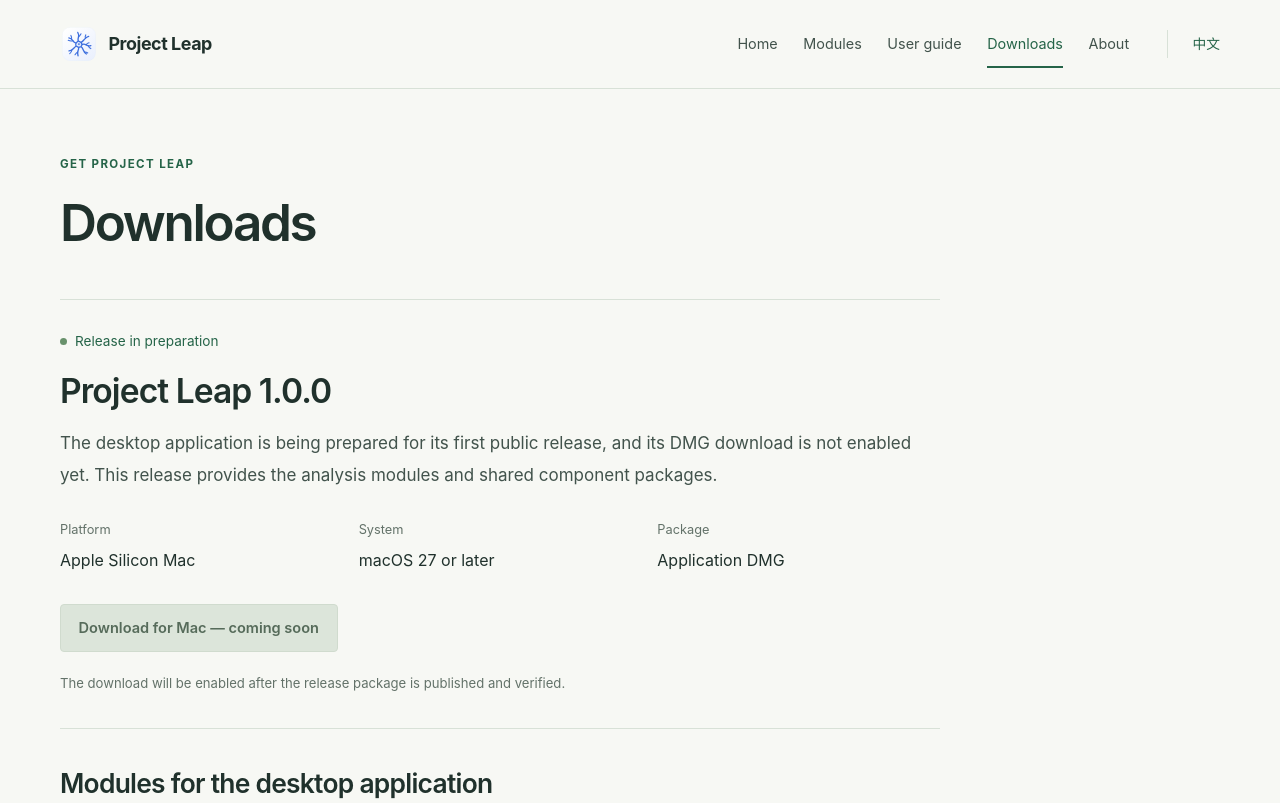
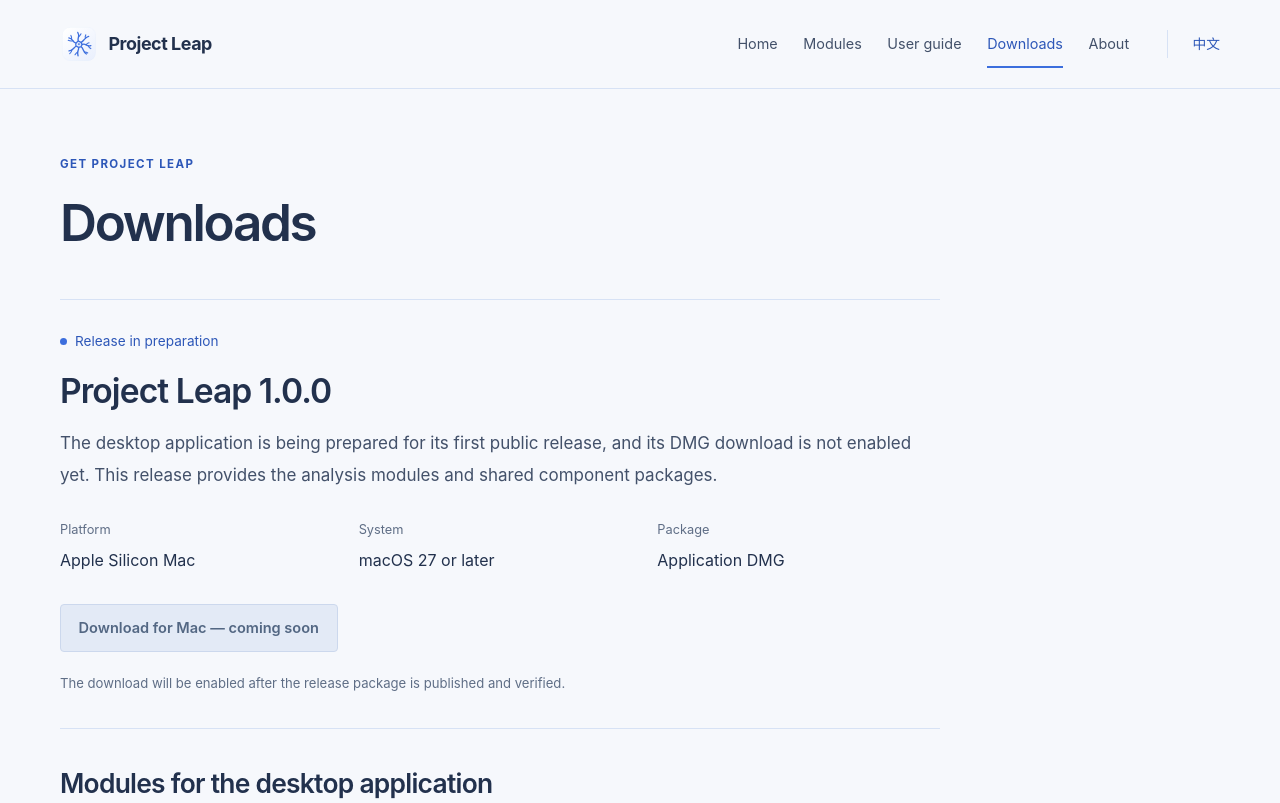
Before and after one commit to DingchengWang/Project-Leap, a plain HTML site: page docs/site/en/downloads/index.html in a window 1280 px wide. Shown: the top 803 px of the page. Drawn offline with Linux system fonts and the light colour scheme.

Commit message:
Match the website theme to the Project Leap blue icon

```diff
--- a/docs/site-content/assets/site.css
+++ b/docs/site-content/assets/site.css
@@ -1,15 +1,16 @@
 /* Project Leap: local, static, and deliberately quiet. */
 :root {
   color-scheme: light;
-  --paper: #f7f8f4;
+  --paper: #f6f8fc;
   --white: #fff;
-  --ink: #20312c;
-  --body: #42534c;
-  --muted: #637269;
-  --green: #256448;
-  --green-dark: #164d34;
-  --tint: #eaf0e8;
-  --rule: #d8e1d7;
+  --ink: #22314d;
+  --body: #43516a;
+  --muted: #5f6e86;
+  --blue: #3c6edd;
+  --blue-text: #2d57b8;
+  --blue-dark: #244b9f;
+  --tint: #eaf0fd;
+  --rule: #d7e2f5;
   --width: 1160px;
   font-family: -apple-system, BlinkMacSystemFont, "Segoe UI", "Noto Sans", "PingFang SC", "Microsoft YaHei", sans-serif;
   font-synthesis: none;
@@ -19,11 +20,11 @@
 * { box-sizing: border-box; }
 html { scroll-padding-top: 2rem; }
 body { margin: 0; background: var(--paper); color: var(--body); font-size: 17px; line-height: 1.75; }
-a { color: var(--green); text-decoration-thickness: 1px; text-underline-offset: 4px; }
-a:hover { color: var(--green-dark); }
+a { color: var(--blue-text); text-decoration-thickness: 1px; text-underline-offset: 4px; }
+a:hover { color: var(--blue-dark); }
 button, a { -webkit-tap-highlight-color: transparent; }
 button { font: inherit; }
-:focus-visible { outline: 3px solid #4a8365; outline-offset: 5px; border-radius: 2px; }
+:focus-visible { outline: 3px solid var(--blue); outline-offset: 5px; border-radius: 2px; }
 img { max-width: 100%; height: auto; }
 h1, h2, h3, h4 { color: var(--ink); line-height: 1.25; font-weight: 600; }
 h1 { font-size: clamp(2.35rem, 4.1vw, 3.9rem); letter-spacing: -.045em; }
@@ -39,12 +40,12 @@ strong { font-weight: 600; color: var(--ink); }
 .brand img { width: 38px; height: 38px; }
 .main-nav { display: flex; gap: 1.6rem; margin-left: auto; align-items: center; font-size: .9rem; }
 .main-nav a { text-decoration: none; color: var(--body); padding: .6rem 0; }
-.main-nav a:hover, .main-nav a[aria-current="page"] { color: var(--green); }
-.main-nav a[aria-current="page"] { box-shadow: 0 2px var(--green); }
+.main-nav a:hover, .main-nav a[aria-current="page"] { color: var(--blue-text); }
+.main-nav a[aria-current="page"] { box-shadow: 0 2px var(--blue); }
 .language-switch { white-space: nowrap; font-size: .86rem; text-decoration: none; border-left: 1px solid var(--rule); padding: .15rem 0 .15rem 1.5rem; }
 .menu-toggle { display: none; }
 .site-main { width: min(var(--width), calc(100% - 64px)); margin: auto; min-height: 65vh; }
-.eyebrow { font-size: .72rem; font-weight: 700; letter-spacing: .12em; color: var(--green); margin-bottom: 1.5rem; }
+.eyebrow { font-size: .72rem; font-weight: 700; letter-spacing: .12em; color: var(--blue-text); margin-bottom: 1.5rem; }
 .hero { display: grid; grid-template-columns: minmax(0, 1fr) 270px; gap: 4.5rem; align-items: center; padding: 86px 0 80px; }
 .hero-copy h1 { margin: 0 0 1.7rem; max-width: 820px; }
 .hero-copy > p:not(.eyebrow):not(.release-line) { font-size: 1.15rem; line-height: 1.8; max-width: 710px; }
@@ -55,11 +56,11 @@ strong { font-weight: 600; color: var(--ink); }
 .hero-symbol span { font-size: .8rem; color: var(--muted); }
 .actions { display: flex; align-items: center; gap: 1.7rem; flex-wrap: wrap; margin: 1.6rem 0; }
 .button { display: inline-flex; justify-content: center; align-items: center; gap: 1.6rem; min-height: 48px; padding: .7rem 1.1rem; font-size: .91rem; font-weight: 600; text-decoration: none; border: 1px solid transparent; border-radius: 4px; line-height: 1.4; }
-.button.primary { background: var(--green); color: white; }
-.button.primary:hover { background: var(--green-dark); }
-.button.secondary { border-color: #b8c8b9; color: var(--green-dark); background: transparent; }
+.button.primary { background: var(--blue); color: white; }
+.button.primary:hover { background: var(--blue-dark); }
+.button.secondary { border-color: #b7c8e8; color: var(--blue-text); background: transparent; }
 .button.secondary:hover { background: var(--tint); }
-.button:disabled, .button:disabled:hover { background: #dce5da; border-color: #d0dbce; color: #566b5a; cursor: not-allowed; }
+.button:disabled, .button:disabled:hover { background: #e3eaf6; border-color: #ccd8ed; color: #536783; cursor: not-allowed; }
 .text-link { font-size: .93rem; font-weight: 550; text-decoration: none; }
 .text-link span { margin-left: .35rem; }
 .text-link:hover { text-decoration: underline; }
@@ -70,7 +71,7 @@ strong { font-weight: 600; color: var(--ink); }
 .section-heading h2 { margin: 0 0 2.5rem; }
 .module-list { margin-bottom: 5rem; }
 .module-row { display: grid; grid-template-columns: 110px 1fr; gap: 2rem; padding: 2.5rem 0; border-top: 1px solid var(--rule); }
-.module-number { font-size: 2rem; color: #4d705b; font-weight: 300; letter-spacing: -.04em; padding-top: 1.2rem; }
+.module-number { font-size: 2rem; color: #526e9e; font-weight: 300; letter-spacing: -.04em; padding-top: 1.2rem; }
 .module-row h3 { margin: .25rem 0 1rem; font-size: 1.65rem; }
 .module-row p:not(.module-version) { max-width: 810px; margin-bottom: 1rem; }
 .module-version { color: var(--muted); font-size: .75rem; margin: 0; }
@@ -79,7 +80,7 @@ strong { font-weight: 600; color: var(--ink); }
 .workflow-section > div > p:last-child { font-size: 1rem; }
 .workflow-steps { margin: 0; padding-left: 1.7rem; }
 .workflow-steps li { padding-left: .6rem; padding-bottom: 1.5rem; font-size: 1rem; }
-.workflow-steps li::marker { color: var(--green); font-weight: 600; }
+.workflow-steps li::marker { color: var(--blue-text); font-weight: 600; }
 .workflow-steps strong, .workflow-steps span { display: block; }
 .workflow-steps span { margin-top: .4rem; }
 .closing-row { border-top: 1px solid var(--rule); display: flex; align-items: center; justify-content: space-between; gap: 3rem; padding: 3.5rem 0 4.5rem; }
@@ -96,10 +97,10 @@ strong { font-weight: 600; color: var(--ink); }
 .prose h4 { font-size: 1.05rem; margin: 1.5rem 0 .6rem; }
 .prose ul, .prose ol { padding-left: 1.5rem; margin: .8rem 0 1.4rem; }
 .prose li { margin: .45rem 0; padding-left: .25rem; }
-.prose code { font-family: ui-monospace, SFMono-Regular, Menlo, Consolas, monospace; font-size: .84em; padding: .12em .35em; background: #e9eee7; border-radius: 3px; }
-.prose pre { overflow: auto; padding: 1rem 1.2rem; background: #e9eee7; border-radius: 4px; font-size: .87rem; }
+.prose code { font-family: ui-monospace, SFMono-Regular, Menlo, Consolas, monospace; font-size: .84em; padding: .12em .35em; background: #eaf0f9; border-radius: 3px; }
+.prose pre { overflow: auto; padding: 1rem 1.2rem; background: #eaf0f9; border-radius: 4px; font-size: .87rem; }
 .prose pre code { background: none; padding: 0; font-size: inherit; }
-.prose blockquote { margin: 1.5rem 0; border-left: 3px solid #86a78e; padding: .4rem 1.4rem; background: #edf2eb; }
+.prose blockquote { margin: 1.5rem 0; border-left: 3px solid #8fa9df; padding: .4rem 1.4rem; background: #eef3fc; }
 .prose blockquote p:last-child { margin-bottom: 0; }
 .prose table { border-collapse: collapse; width: 100%; font-size: .9rem; margin: 1.5rem 0; }
 .prose th, .prose td { text-align: left; padding: .85rem .75rem; vertical-align: top; border-bottom: 1px solid var(--rule); }
@@ -111,8 +112,8 @@ strong { font-weight: 600; color: var(--ink); }
 .module-detail h2 { margin-top: 0; font-size: 1.95rem; }
 .module-detail .actions { margin: 1.8rem 0 .7rem; }
 .download-intro { border-top: 1px solid var(--rule); border-bottom: 1px solid var(--rule); padding: 1.8rem 0 2rem; }
-.status-label { display: flex; align-items: center; gap: .5rem; color: var(--green); font-size: .85rem; margin: 0; }
-.status-label span { width: 7px; height: 7px; border-radius: 100%; background: #68916b; }
+.status-label { display: flex; align-items: center; gap: .5rem; color: var(--blue-text); font-size: .85rem; margin: 0; }
+.status-label span { width: 7px; height: 7px; border-radius: 100%; background: var(--blue); }
 .download-intro h2 { margin: 1rem 0; font-size: 2.1rem; }
 .release-specs { display: grid; grid-template-columns: repeat(3, 1fr); gap: 1rem; padding: 0; margin: 1.7rem 0 1.8rem; }
 .release-specs dt { color: var(--muted); font-size: .8rem; }
@@ -124,7 +125,7 @@ strong { font-weight: 600; color: var(--ink); }
 .toc ul { padding: 0; margin: 0; list-style: none; }
 .toc li { margin: .5rem 0; font-size: .81rem; line-height: 1.6; }
 .toc a { color: var(--body); text-decoration: none; display: block; padding: .1rem 0; }
-.toc a:hover { color: var(--green); text-decoration: underline; }
+.toc a:hover { color: var(--blue-text); text-decoration: underline; }
 .toc ul ul { padding-left: .9rem; border-left: 1px solid var(--rule); margin-top: .4rem; }
 .toc ul ul li { font-size: .76rem; }
 .document > :first-child { margin-top: 0; }
--- a/docs/site/assets/site.css
+++ b/docs/site/assets/site.css
@@ -1,15 +1,16 @@
 /* Project Leap: local, static, and deliberately quiet. */
 :root {
   color-scheme: light;
-  --paper: #f7f8f4;
+  --paper: #f6f8fc;
   --white: #fff;
-  --ink: #20312c;
-  --body: #42534c;
-  --muted: #637269;
-  --green: #256448;
-  --green-dark: #164d34;
-  --tint: #eaf0e8;
-  --rule: #d8e1d7;
+  --ink: #22314d;
+  --body: #43516a;
+  --muted: #5f6e86;
+  --blue: #3c6edd;
+  --blue-text: #2d57b8;
+  --blue-dark: #244b9f;
+  --tint: #eaf0fd;
+  --rule: #d7e2f5;
   --width: 1160px;
   font-family: -apple-system, BlinkMacSystemFont, "Segoe UI", "Noto Sans", "PingFang SC", "Microsoft YaHei", sans-serif;
   font-synthesis: none;
@@ -19,11 +20,11 @@
 * { box-sizing: border-box; }
 html { scroll-padding-top: 2rem; }
 body { margin: 0; background: var(--paper); color: var(--body); font-size: 17px; line-height: 1.75; }
-a { color: var(--green); text-decoration-thickness: 1px; text-underline-offset: 4px; }
-a:hover { color: var(--green-dark); }
+a { color: var(--blue-text); text-decoration-thickness: 1px; text-underline-offset: 4px; }
+a:hover { color: var(--blue-dark); }
 button, a { -webkit-tap-highlight-color: transparent; }
 button { font: inherit; }
-:focus-visible { outline: 3px solid #4a8365; outline-offset: 5px; border-radius: 2px; }
+:focus-visible { outline: 3px solid var(--blue); outline-offset: 5px; border-radius: 2px; }
 img { max-width: 100%; height: auto; }
 h1, h2, h3, h4 { color: var(--ink); line-height: 1.25; font-weight: 600; }
 h1 { font-size: clamp(2.35rem, 4.1vw, 3.9rem); letter-spacing: -.045em; }
@@ -39,12 +40,12 @@ strong { font-weight: 600; color: var(--ink); }
 .brand img { width: 38px; height: 38px; }
 .main-nav { display: flex; gap: 1.6rem; margin-left: auto; align-items: center; font-size: .9rem; }
 .main-nav a { text-decoration: none; color: var(--body); padding: .6rem 0; }
-.main-nav a:hover, .main-nav a[aria-current="page"] { color: var(--green); }
-.main-nav a[aria-current="page"] { box-shadow: 0 2px var(--green); }
+.main-nav a:hover, .main-nav a[aria-current="page"] { color: var(--blue-text); }
+.main-nav a[aria-current="page"] { box-shadow: 0 2px var(--blue); }
 .language-switch { white-space: nowrap; font-size: .86rem; text-decoration: none; border-left: 1px solid var(--rule); padding: .15rem 0 .15rem 1.5rem; }
 .menu-toggle { display: none; }
 .site-main { width: min(var(--width), calc(100% - 64px)); margin: auto; min-height: 65vh; }
-.eyebrow { font-size: .72rem; font-weight: 700; letter-spacing: .12em; color: var(--green); margin-bottom: 1.5rem; }
+.eyebrow { font-size: .72rem; font-weight: 700; letter-spacing: .12em; color: var(--blue-text); margin-bottom: 1.5rem; }
 .hero { display: grid; grid-template-columns: minmax(0, 1fr) 270px; gap: 4.5rem; align-items: center; padding: 86px 0 80px; }
 .hero-copy h1 { margin: 0 0 1.7rem; max-width: 820px; }
 .hero-copy > p:not(.eyebrow):not(.release-line) { font-size: 1.15rem; line-height: 1.8; max-width: 710px; }
@@ -55,11 +56,11 @@ strong { font-weight: 600; color: var(--ink); }
 .hero-symbol span { font-size: .8rem; color: var(--muted); }
 .actions { display: flex; align-items: center; gap: 1.7rem; flex-wrap: wrap; margin: 1.6rem 0; }
 .button { display: inline-flex; justify-content: center; align-items: center; gap: 1.6rem; min-height: 48px; padding: .7rem 1.1rem; font-size: .91rem; font-weight: 600; text-decoration: none; border: 1px solid transparent; border-radius: 4px; line-height: 1.4; }
-.button.primary { background: var(--green); color: white; }
-.button.primary:hover { background: var(--green-dark); }
-.button.secondary { border-color: #b8c8b9; color: var(--green-dark); background: transparent; }
+.button.primary { background: var(--blue); color: white; }
+.button.primary:hover { background: var(--blue-dark); }
+.button.secondary { border-color: #b7c8e8; color: var(--blue-text); background: transparent; }
 .button.secondary:hover { background: var(--tint); }
-.button:disabled, .button:disabled:hover { background: #dce5da; border-color: #d0dbce; color: #566b5a; cursor: not-allowed; }
+.button:disabled, .button:disabled:hover { background: #e3eaf6; border-color: #ccd8ed; color: #536783; cursor: not-allowed; }
 .text-link { font-size: .93rem; font-weight: 550; text-decoration: none; }
 .text-link span { margin-left: .35rem; }
 .text-link:hover { text-decoration: underline; }
@@ -70,7 +71,7 @@ strong { font-weight: 600; color: var(--ink); }
 .section-heading h2 { margin: 0 0 2.5rem; }
 .module-list { margin-bottom: 5rem; }
 .module-row { display: grid; grid-template-columns: 110px 1fr; gap: 2rem; padding: 2.5rem 0; border-top: 1px solid var(--rule); }
-.module-number { font-size: 2rem; color: #4d705b; font-weight: 300; letter-spacing: -.04em; padding-top: 1.2rem; }
+.module-number { font-size: 2rem; color: #526e9e; font-weight: 300; letter-spacing: -.04em; padding-top: 1.2rem; }
 .module-row h3 { margin: .25rem 0 1rem; font-size: 1.65rem; }
 .module-row p:not(.module-version) { max-width: 810px; margin-bottom: 1rem; }
 .module-version { color: var(--muted); font-size: .75rem; margin: 0; }
@@ -79,7 +80,7 @@ strong { font-weight: 600; color: var(--ink); }
 .workflow-section > div > p:last-child { font-size: 1rem; }
 .workflow-steps { margin: 0; padding-left: 1.7rem; }
 .workflow-steps li { padding-left: .6rem; padding-bottom: 1.5rem; font-size: 1rem; }
-.workflow-steps li::marker { color: var(--green); font-weight: 600; }
+.workflow-steps li::marker { color: var(--blue-text); font-weight: 600; }
 .workflow-steps strong, .workflow-steps span { display: block; }
 .workflow-steps span { margin-top: .4rem; }
 .closing-row { border-top: 1px solid var(--rule); display: flex; align-items: center; justify-content: space-between; gap: 3rem; padding: 3.5rem 0 4.5rem; }
@@ -96,10 +97,10 @@ strong { font-weight: 600; color: var(--ink); }
 .prose h4 { font-size: 1.05rem; margin: 1.5rem 0 .6rem; }
 .prose ul, .prose ol { padding-left: 1.5rem; margin: .8rem 0 1.4rem; }
 .prose li { margin: .45rem 0; padding-left: .25rem; }
-.prose code { font-family: ui-monospace, SFMono-Regular, Menlo, Consolas, monospace; font-size: .84em; padding: .12em .35em; background: #e9eee7; border-radius: 3px; }
-.prose pre { overflow: auto; padding: 1rem 1.2rem; background: #e9eee7; border-radius: 4px; font-size: .87rem; }
+.prose code { font-family: ui-monospace, SFMono-Regular, Menlo, Consolas, monospace; font-size: .84em; padding: .12em .35em; background: #eaf0f9; border-radius: 3px; }
+.prose pre { overflow: auto; padding: 1rem 1.2rem; background: #eaf0f9; border-radius: 4px; font-size: .87rem; }
 .prose pre code { background: none; padding: 0; font-size: inherit; }
-.prose blockquote { margin: 1.5rem 0; border-left: 3px solid #86a78e; padding: .4rem 1.4rem; background: #edf2eb; }
+.prose blockquote { margin: 1.5rem 0; border-left: 3px solid #8fa9df; padding: .4rem 1.4rem; background: #eef3fc; }
 .prose blockquote p:last-child { margin-bottom: 0; }
 .prose table { border-collapse: collapse; width: 100%; font-size: .9rem; margin: 1.5rem 0; }
 .prose th, .prose td { text-align: left; padding: .85rem .75rem; vertical-align: top; border-bottom: 1px solid var(--rule); }
@@ -111,8 +112,8 @@ strong { font-weight: 600; color: var(--ink); }
 .module-detail h2 { margin-top: 0; font-size: 1.95rem; }
 .module-detail .actions { margin: 1.8rem 0 .7rem; }
 .download-intro { border-top: 1px solid var(--rule); border-bottom: 1px solid var(--rule); padding: 1.8rem 0 2rem; }
-.status-label { display: flex; align-items: center; gap: .5rem; color: var(--green); font-size: .85rem; margin: 0; }
-.status-label span { width: 7px; height: 7px; border-radius: 100%; background: #68916b; }
+.status-label { display: flex; align-items: center; gap: .5rem; color: var(--blue-text); font-size: .85rem; margin: 0; }
+.status-label span { width: 7px; height: 7px; border-radius: 100%; background: var(--blue); }
 .download-intro h2 { margin: 1rem 0; font-size: 2.1rem; }
 .release-specs { display: grid; grid-template-columns: repeat(3, 1fr); gap: 1rem; padding: 0; margin: 1.7rem 0 1.8rem; }
 .release-specs dt { color: var(--muted); font-size: .8rem; }
@@ -124,7 +125,7 @@ strong { font-weight: 600; color: var(--ink); }
 .toc ul { padding: 0; margin: 0; list-style: none; }
 .toc li { margin: .5rem 0; font-size: .81rem; line-height: 1.6; }
 .toc a { color: var(--body); text-decoration: none; display: block; padding: .1rem 0; }
-.toc a:hover { color: var(--green); text-decoration: underline; }
+.toc a:hover { color: var(--blue-text); text-decoration: underline; }
 .toc ul ul { padding-left: .9rem; border-left: 1px solid var(--rule); margin-top: .4rem; }
 .toc ul ul li { font-size: .76rem; }
 .document > :first-child { margin-top: 0; }
```
Also changed, not shown: docs/site/en/about/index.html (+1 -1 lines), docs/site/en/downloads/index.html (+1 -1 lines), docs/site/en/guide/index.html (+1 -1 lines), docs/site/en/index.html (+1 -1 lines), docs/site/en/modules/index.html (+1 -1 lines), docs/site/zh/about/index.html (+1 -1 lines), docs/site/zh/downloads/index.html (+1 -1 lines), docs/site/zh/guide/index.html (+1 -1 lines), docs/site/zh/index.html (+1 -1 lines), docs/site/zh/modules/index.html (+1 -1 lines), 1 other file.
